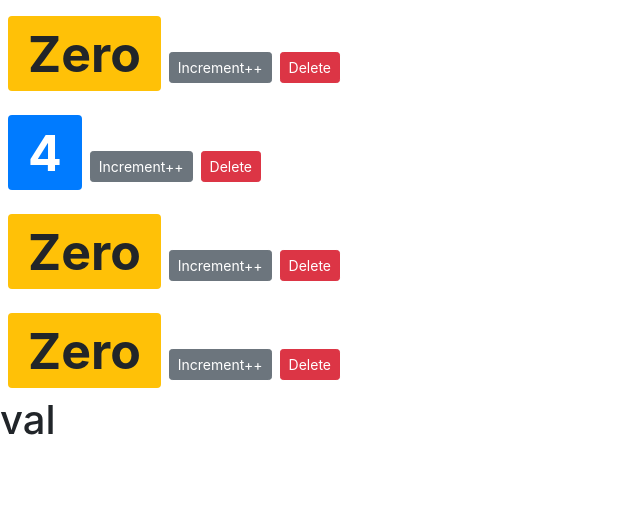
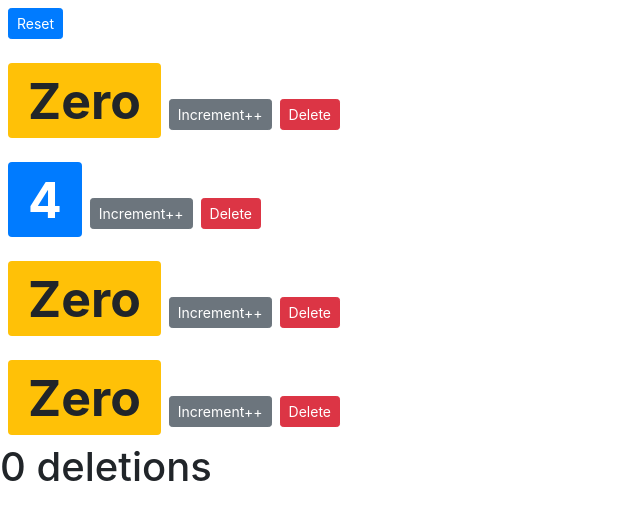
Before and after one commit to valcaro87/react-app-with-mosh, a React (Create React App) app: page / in a window 1280 px wide. Shown: the top 520 px of the page, without its empty margins (0-640 px from the left). Built offline with nearby package versions, Linux system fonts and the light colour scheme.

Commit message:
add reset button and single source of truth

```diff
--- a/src/components/counter.jsx
+++ b/src/components/counter.jsx
@@ -1,10 +1,10 @@
 import React, { Component } from 'react';
 
 class Counter extends Component {
-    state = {
-        count: this.props.counter.value
-        //tags: ['tag1','tag2','tag3']
-    };
+    // state = {
+    //     count: this.props.counter.value
+    //     //tags: ['tag1','tag2','tag3']
+    // };
 
     styles = {
         fontSize: '50px',
@@ -17,11 +17,11 @@ class Counter extends Component {
     //     this.handleIncrement = this.handleIncrement.bind(this);
     // }
 
-    handleIncrement = (product) => {
-        //console.log(product);
-        //this.props.value = 0;
-        this.setState({ count: this.state.count + 1 });
-    };
+    // handleIncrement = (product) => {
+    //     //console.log(product);
+    //     //this.props.value = 0;
+    //     this.setState({ count: this.state.count + 1 });
+    // };
 
     // doHandleIncrement = () => {
     //     this.handleIncrement({ id: 1 });
@@ -32,18 +32,30 @@ class Counter extends Component {
 
         return (
             <div>
-                <h4>{this.props.id}</h4>
-                <span style={this.styles} className={this.getBadgeClasses()}> { this.formatCount() } </span>
+                <h4>
+                    {this.props.id}
+                </h4>
+
+                <span
+                    style={this.styles}
+                    className={this.getBadgeClasses()}> { this.formatCount() }
+                </span>
+
                 <button
                     //onClick={ () => this.handleIncrement(product)}
-                    onClick={ () => this.handleIncrement( { id: 1 } )}
+                    onClick={ () => this.props.onIncrement(this.props.counter)}
                     className="btn btn-secondary btn-sm"
                 >
                     Increment++
 
                 </button>
 
-                <button onClick={() => this.props.onDelete(this.props.counter.id)} className="btn btn-danger btn-sm m-2"> Delete </button>
+                <button
+                    onClick={() => this.props.onDelete(this.props.counter.id)}
+                    className="btn btn-danger btn-sm m-2"
+                >
+                    Delete
+                </button>
 
                 {/* <ul>
                     {this.state.tags.map(tag=> <li key={tag}>{ tag }</li>)}
@@ -54,12 +66,12 @@ class Counter extends Component {
 
     getBadgeClasses() {
         let classes = "badge m-2 badge-";
-        classes += (this.state.count === 0) ? "warning" : "primary";
+        classes += (this.props.counter.value === 0) ? "warning" : "primary";
         return classes;
     }
 
     formatCount() {
-        const { count } = this.state;
+        const count = this.props.counter.value;
         return count === 0 ? "Zero" : count;
     }
 }
--- a/src/components/counters.jsx
+++ b/src/components/counters.jsx
@@ -10,7 +10,16 @@ class Counters extends Component {
             { id: 3, value: 0},
             { id: 4, value: 0}
         ],
-        zzz: "val"
+        zzz: "0 deletions"
+    };
+
+    handleIncrement = (counter) => {
+        const counters = [...this.state.counters];
+        const index = counters.indexOf(counter);
+        counters[index] = { ...counter };
+        counters[index].value++;
+        // console.log(counters[index]);
+        this.setState({ counters });
     };
 
     handleDelete = (counterID) => {
@@ -18,16 +27,30 @@ class Counters extends Component {
         const counters = this.state.counters.filter(c => c.id !== counterID);
         const id_deleted = counterID
         this.setState({counters});
-        this.setState({zzz: "deleted: " + id_deleted});
+        this.setState({zzz: "deleted id: " + id_deleted});
+    };
+
+    handleReset = () => {
+        const counters = this.state.counters.map(c => {
+            c.value = 0;
+            return c;
+        });
+        this.setState({ counters });
     };
 
     render() {
         return (
             <div>
+                <button
+                    onClick={this.handleReset}
+                    className="btn btn-primary btn-sm m-2">
+                    Reset
+                </button>
                 { this.state.counters.map (counter => (
                     <Counter
                         key={counter.id}
                         onDelete={this.handleDelete}
+                        onIncrement={this.handleIncrement}
                         // value={counter.value}
                         // id={counter.id}
                         // selected={true}
```
